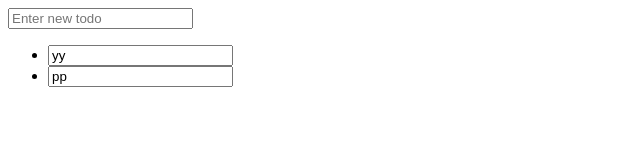
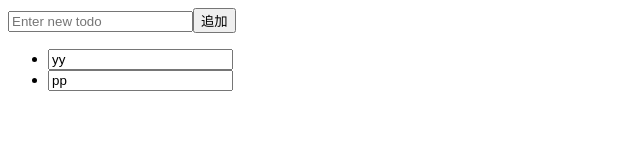
Before and after one commit to terashi77/reactTodoPractice, a Next.js app: page / in a window 1280 px wide. Shown: the top 160 px of the page, without its empty margins (0-640 px from the left). Built offline with nearby package versions, Linux system fonts and the light colour scheme.

Commit message:
追加ボタンの作成

```diff
--- a/components/TodoForm.tsx
+++ b/components/TodoForm.tsx
@@ -1,31 +1,43 @@
-import * as React from 'react';
-import shortid from 'shortid';
+import * as React from "react";
+import shortid from "shortid";
 
-import { TodoInterface } from './../interfaces/TodoInterface';
-import { TodoFormInterface } from './../interfaces/TodoFormInterface';
+import { TodoInterface } from "./../interfaces/TodoInterface";
+import { TodoFormInterface } from "./../interfaces/TodoFormInterface";
 
 const TodoForm = (props: TodoFormInterface) => {
   const inputRef = React.useRef<HTMLInputElement>(null);
-  const [formState, setFormState] = React.useState('');
+  const [formState, setFormState] = React.useState("");
 
   function handleInputChange(event: React.ChangeEvent<HTMLInputElement>) {
     setFormState(event.target.value);
   }
 
   function handleInputEnter(event: React.KeyboardEvent) {
-    if (event.key === 'Enter') {
+    if (event.key === "Enter") {
+      createTodo();
+    }
+  }
+
+  function handleClick(event: React.MouseEvent<HTMLElement>) {
+    createTodo();
+  }
+
+  function createTodo() {
+    if (formState === "") return;
+
     const newTodo: TodoInterface = {
       id: shortid.generate(),
       title: formState,
-        detail: '',
+      detail: "",
     };
 
     props.handleTodoCreate(newTodo);
 
     if (inputRef && inputRef.current) {
-        inputRef.current.value = '';
+      inputRef.current.value = "";
     }
-    }
+
+    setFormState("");
   }
 
   return (
@@ -37,7 +49,9 @@ const TodoForm = (props: TodoFormInterface) => {
         onChange={(event) => handleInputChange(event)}
         onKeyPress={(event) => handleInputEnter(event)}
       />
+      <button onClick={(event) => handleClick(event)}>追加</button>
     </div>
   );
 };
+
 export default TodoForm;
--- a/package.json
+++ b/package.json
@@ -8,9 +8,9 @@
     "start": "next start"
   },
   "dependencies": {
-    "next": "9.4.4",
-    "react": "16.13.1",
-    "react-dom": "16.13.1",
+    "next": "^9.4.4",
+    "react": "^16.13.1",
+    "react-dom": "^16.13.1",
     "shortid": "^2.2.15"
   },
   "devDependencies": {
```
Also changed, not shown: 1 other file (tests, documents, lock files or other folders). Lines whose indentation alone changed are shown as unchanged.
